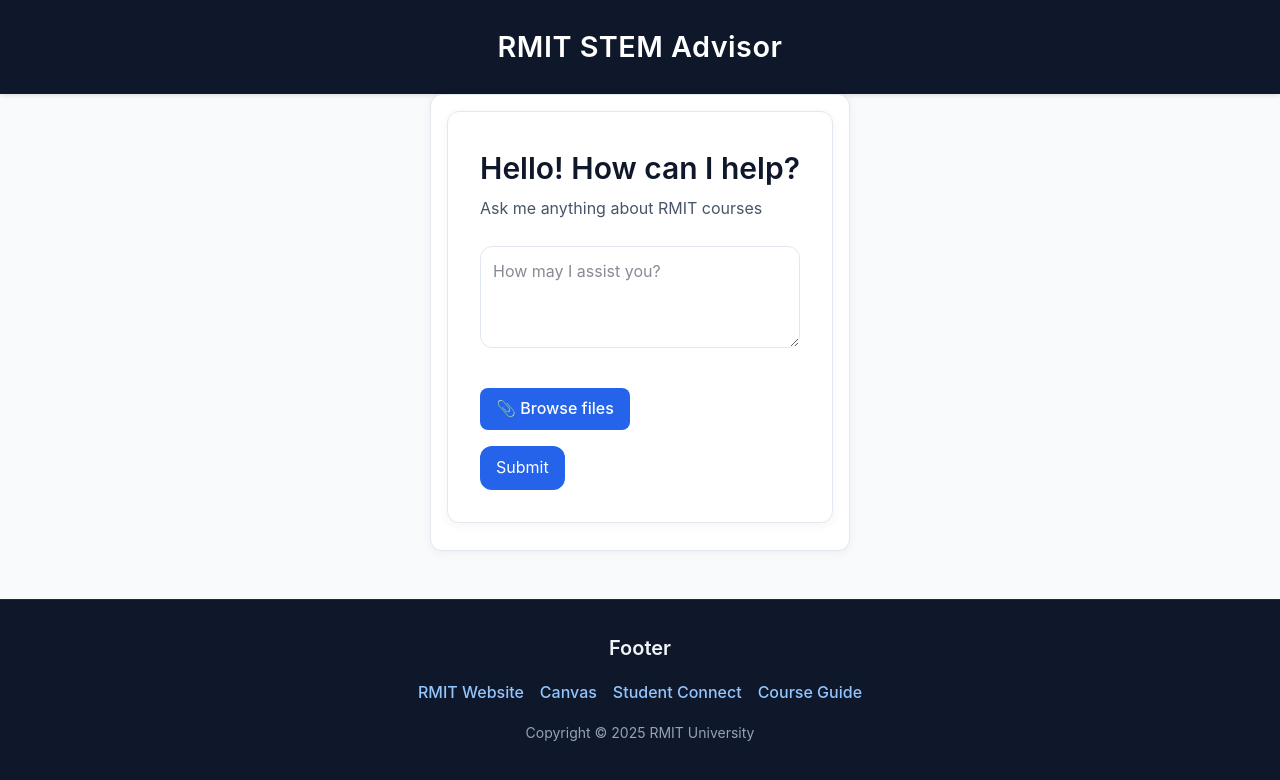
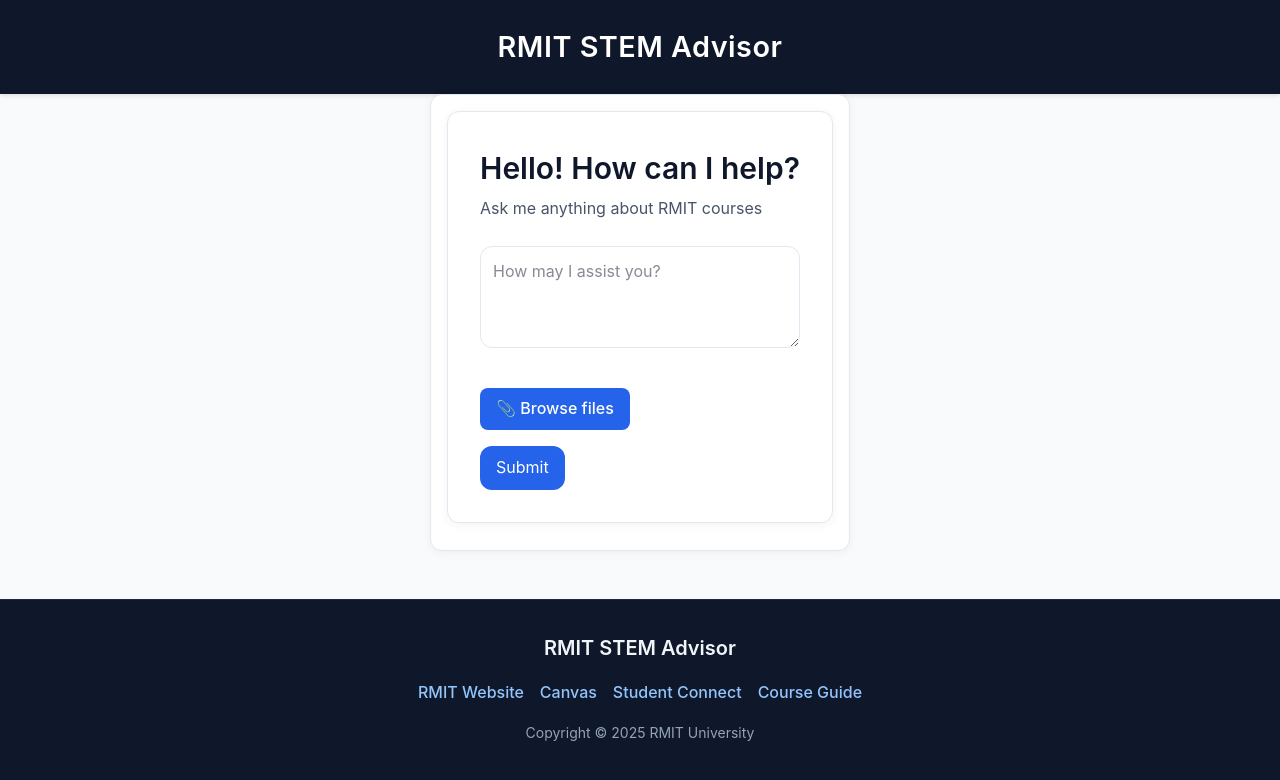
Before and after one commit to JoseOrtega-s3779997/DCNC-A3, a Next.js app: page / in a window 1280 px wide. Shown: the top 780 px of the page. Built offline with nearby package versions, Linux system fonts and the light colour scheme.

Commit message:
changed footer heading

```diff
--- a/src/components/Footer.js
+++ b/src/components/Footer.js
@@ -3,7 +3,7 @@
 export default function Footer() {
     return (
         <footer>
-            <h1 className="footer-h1">Footer</h1>
+            <h1 className="footer-h1">RMIT STEM Advisor</h1>
             <div className="footer-links">
                 <div><a href="https://www.rmit.edu.au/">RMIT Website</a></div>
                 <div><a href="https://www.rmit.edu.au/students/my-course/canvas">Canvas</a></div>
```
